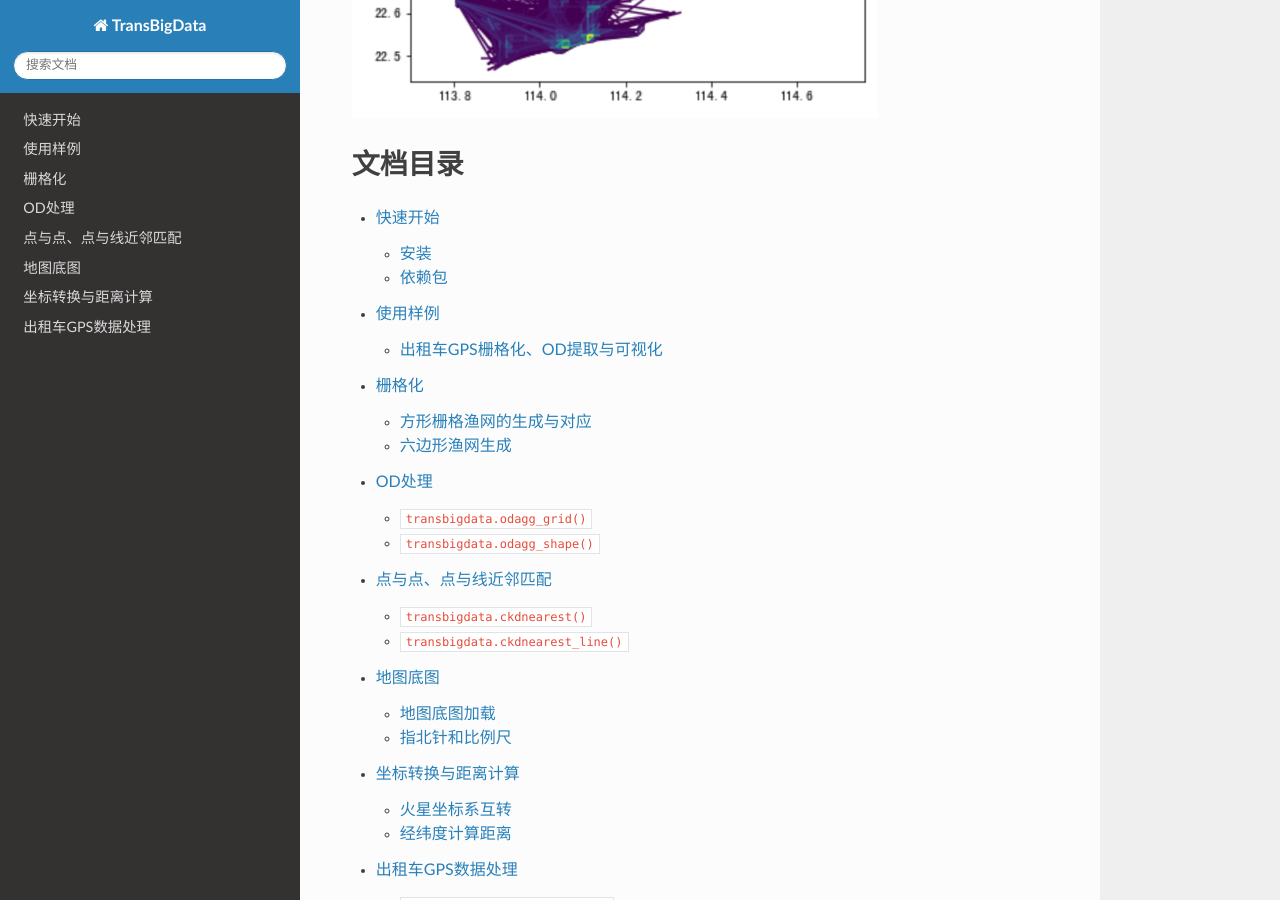
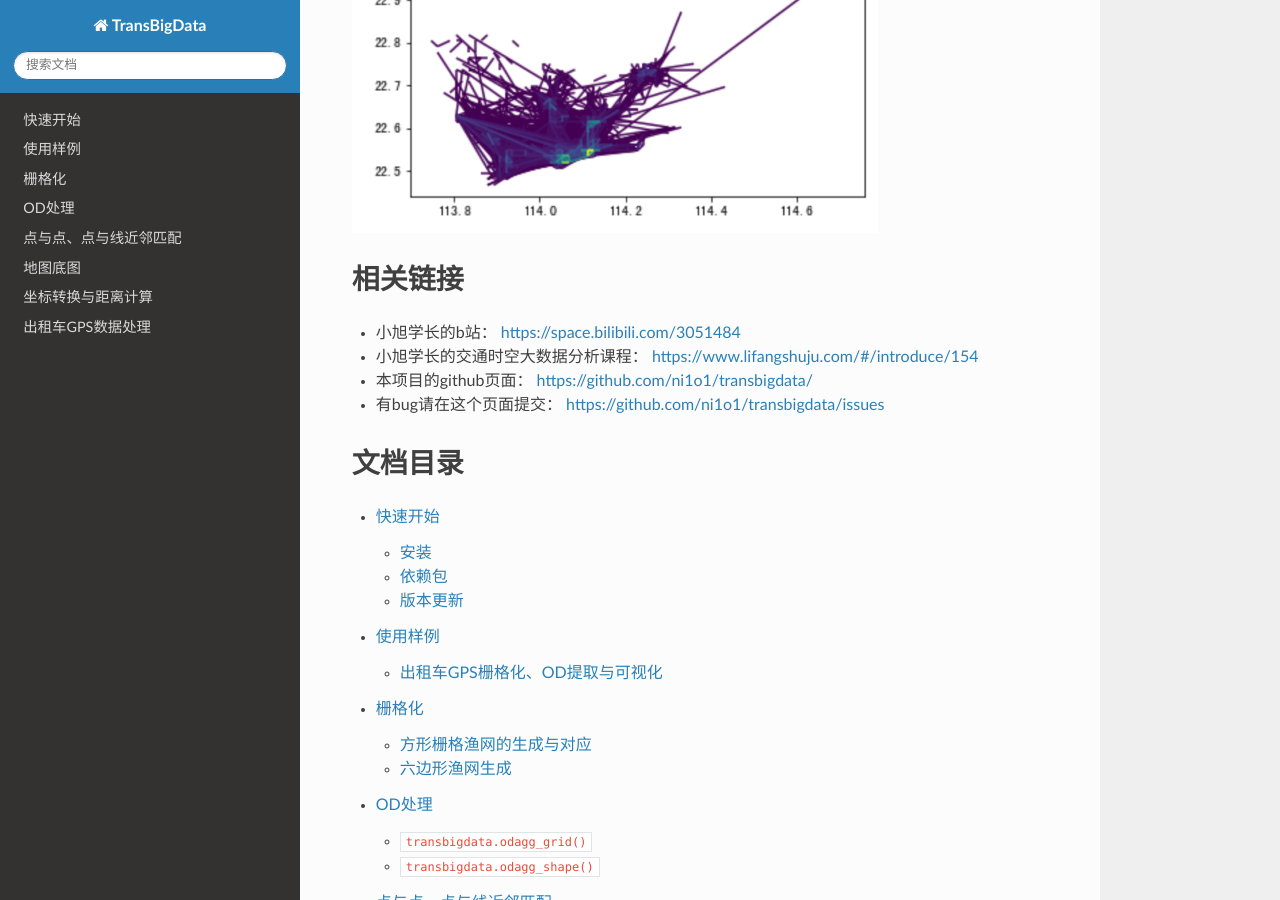
Before and after one commit to ni1o1/transbigdata, a Sphinx documentation site: the page built from docs/source/index.rst, in a window 1280 px wide and 900 px high, scrolled down 1857 px. Built offline with Sphinx 7.4.7 and the Read the Docs theme 2.0.0, drawn with Linux system fonts in a browser that asks for light colours; some of the changed text lies outside the part shown.

Commit message:
add docs

```diff
--- a/docs/source/index.rst
+++ b/docs/source/index.rst
@@ -16,6 +16,11 @@
 
 使用
 ==================
+
+安装这个包::
+
+   pip install -U transbigdata
+
 下面例子展示如何使用TransBigData工具快速地从出租车GPS数据中提取出行OD::
 
     #导入TransBigData包
@@ -51,6 +56,15 @@
 .. image:: _static/WX20211021-190524@2x.png
    :height: 300
 
+
+相关链接
+=============================
+
+* 小旭学长的b站： https://space.bilibili.com/3051484
+* 小旭学长的交通时空大数据分析课程： https://www.lifangshuju.com/#/introduce/154
+* 本项目的github页面： https://github.com/ni1o1/transbigdata/
+* 有bug请在这个页面提交： https://github.com/ni1o1/transbigdata/issues
+
 文档目录
 ==================
 
```
Also changed, not shown: docs/source/getting_started.rst (+9 -0 lines).
